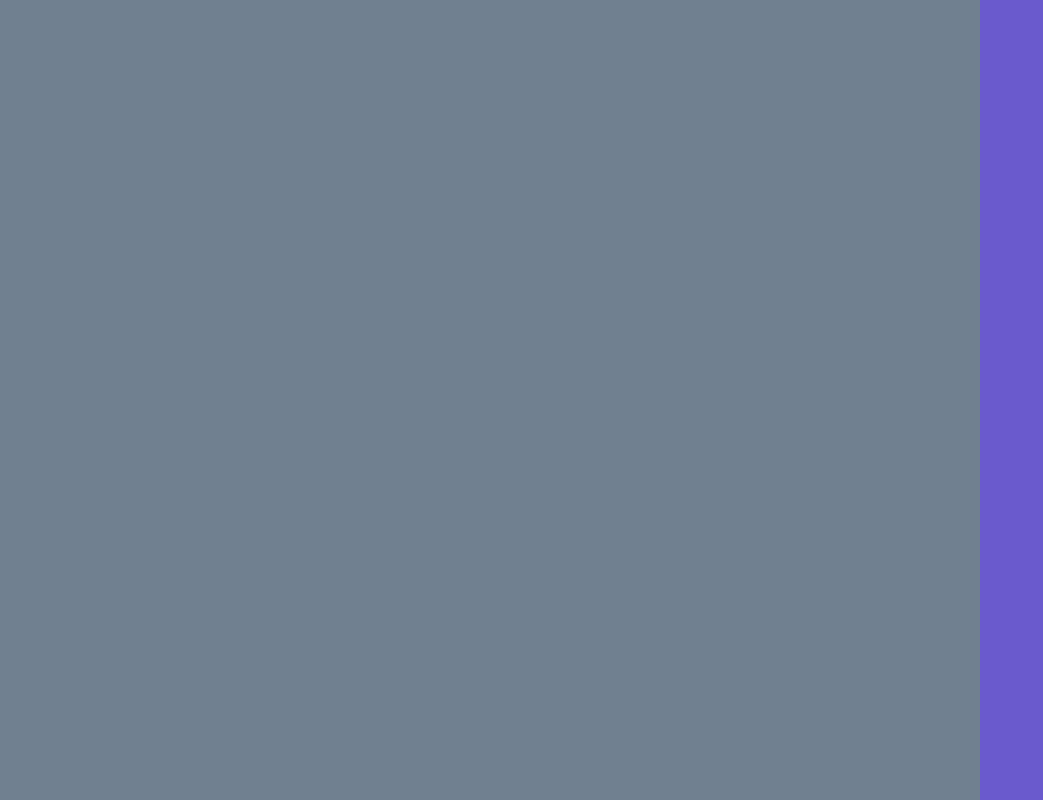
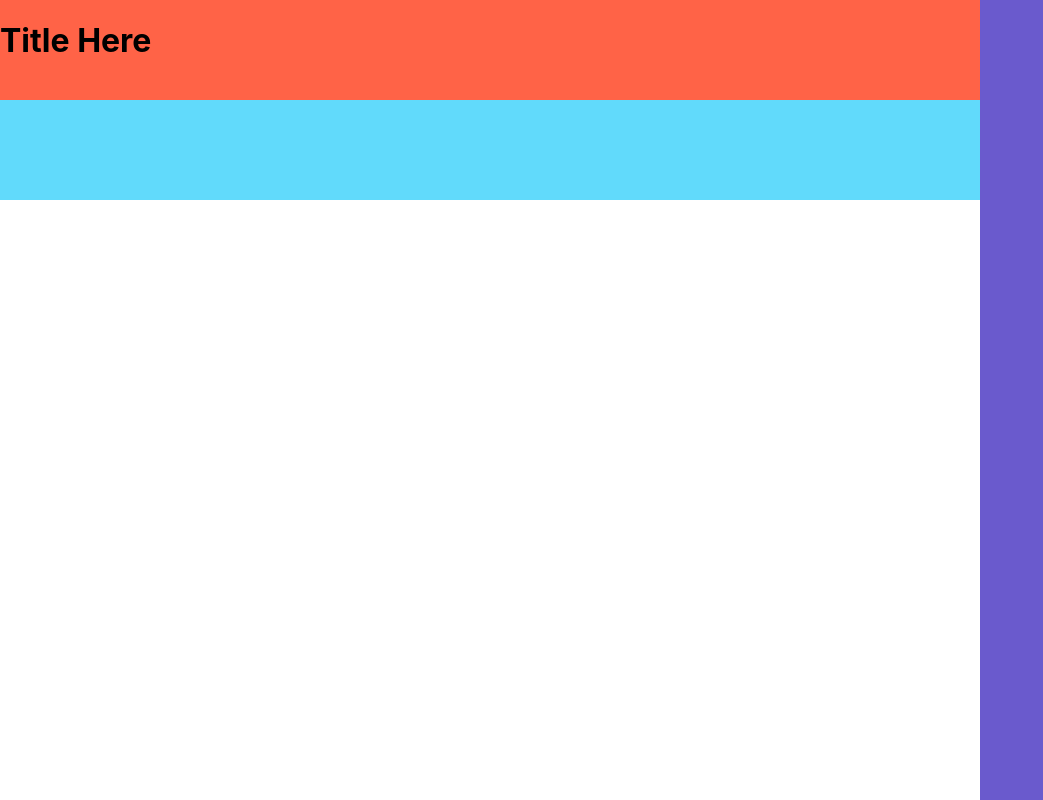
Before and after one commit to elliotcraig25/NoDB, a React (Create React App) app: page / in a window 1280 px wide. Shown: the whole page, without its empty margins (0-1043 px from the left). Built offline with nearby package versions, Linux system fonts and the light colour scheme.

Commit message:
regular save

```diff
--- a/src/App.css
+++ b/src/App.css
@@ -23,11 +23,25 @@
 }
 
 .main-section {
-  background-color: slategray;
   height: 100vh;
   width: calc(100vw - 300px);
   display: flex;
+  flex-direction: column;
 }
+
+  .main-body-title {
+    background-color: tomato;
+    height: 100px;
+    width: 100%;
+    display: flex;
+  }
+
+  .scenario-display-parent {
+    background-color: #61dafb;
+    height: 100px;
+    width: 100%;
+    display: flex;
+  }
 
 .sidebar {
   background-color: slateblue;
--- a/src/App.js
+++ b/src/App.js
@@ -3,6 +3,7 @@ import './App.css';
 // import axios from 'axios';
 
 import MainBody from './Components/MainComponent/MainBody'
+import ParentSideComponent from './Components/SideComponent/ParentSideComponent'
 
 class App extends Component {
   //componentDidMount is just an example
@@ -20,13 +21,8 @@ class App extends Component {
   render() {
     return (
       <div className="App">
-        {/* <div className="main-section">
-
-        </div> */}
         <MainBody />
-        <div className="sidebar">
-
-        </div>
+        <ParentSideComponent />
       </div>
     );
   }
--- a/src/Components/MainComponent/MainBody.js
+++ b/src/Components/MainComponent/MainBody.js
@@ -1,5 +1,7 @@
 import React, {Component} from 'react';
 
+import MainBodyTitle from './MainBodyTitle/MainBodyTitle';
+import ScenarioDisplay from './ScenarioAndResponses/ScenarioDisplay/ScenarioDisplay';
 
 class MainBody extends Component {
     constructor(){
@@ -7,14 +9,15 @@ class MainBody extends Component {
         this.state = {
 
         };
-    }
+    };
     render(){
         return (
             <div className="main-section">
-
+                <MainBodyTitle />
+                <ScenarioDisplay />
             </div>
-        )
-    }
+        );
+    };
 };
 
 export default MainBody
--- /dev/null
+++ b/src/Components/MainComponent/MainBodyTitle/MainBodyTitle.js
@@ -0,0 +1,19 @@
+import React, {Component} from 'react';
+
+class MainBodyTitle extends Component {
+    constructor(){
+        super();
+        this.state = {
+
+        }
+    }
+    render(){
+        return (
+            <div className="main-body-title">
+                <h1>Title Here</h1>
+            </div>
+        )
+    }
+}
+
+export default MainBodyTitle
--- /dev/null
+++ b/src/Components/MainComponent/ScenarioAndResponses/ScenarioDisplay/ScenarioDisplay.js
@@ -0,0 +1,19 @@
+import React, {Component} from 'react';
+
+class ScenarioDisplay extends Component {
+    constructor(){
+        super();
+        this.state = {
+
+        };
+    };
+    render(){
+        return(
+            <div className='scenario-display-parent'>
+
+            </div>
+        );
+    };
+};
+
+export default ScenarioDisplay
--- /dev/null
+++ b/src/Components/SideComponent/ParentSideComponent.js
@@ -0,0 +1,19 @@
+import React, {Component} from 'react';
+
+class ParentSideComponent extends Component {
+    constructor(){
+        super();
+        this.state = {
+
+        }
+    }
+    render(){
+        return (
+            <div className="sidebar">
+
+            </div>
+        )
+    }
+}
+
+export default ParentSideComponent
```
